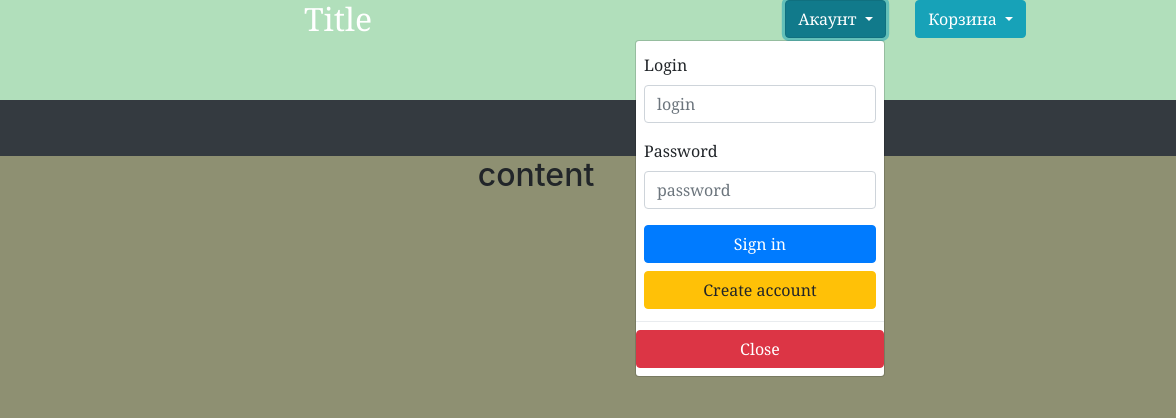
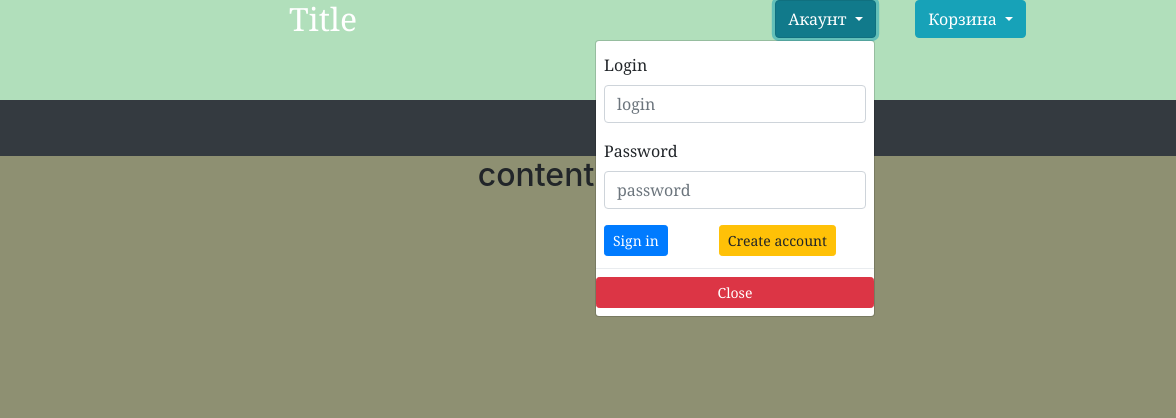
Before and after one commit to kate4ryabchuk/hillel, a website: page src/index.html in a window 1280 px wide. Both pictures are taken after a click on the button "Акаунт". Shown: the top 418 px of the page, 104-1280 px from the left. Drawn offline with nearby package versions, Linux system fonts and the light colour scheme; files that its build step writes are made by us from their sources.

Commit message:
up header btns validate-log and validate-pass 2

```diff
--- a/src/style/partials/header.less
+++ b/src/style/partials/header.less
@@ -22,8 +22,8 @@ header {
       right: 0;
       .account{
         position: relative;
-        width: 250px;
-        left: 120px;
+        width: 280px;
+        left: 140px;
       }
     }
   }
--- a/src/template/header.html
+++ b/src/template/header.html
@@ -38,11 +38,13 @@
 								password is in-valid!
 							</div>
 						</div>
-						<button type="button" class="btn btn-primary btn-block btn-sing">Sign in</button>
-						<button type="button" class="btn btn-warning btn-block btn-create">Create account</button>
+						<div class="row col-12">
+							<button type="button" class="btn btn-primary btn-sing btn-sm">Sign in</button>
+							<button type="button" class="btn btn-warning btn-create btn-sm">Create account</button>
+						</div>
 					</form>
 					<div class="dropdown-divider"></div>
-					<button class="btn btn-danger btn-block" type="button">Close</button>
+					<button class="btn btn-danger btn-block btn-sm" type="button">Close</button>
 				</div>
 			</div>
 			<!--Корзина-->
```
